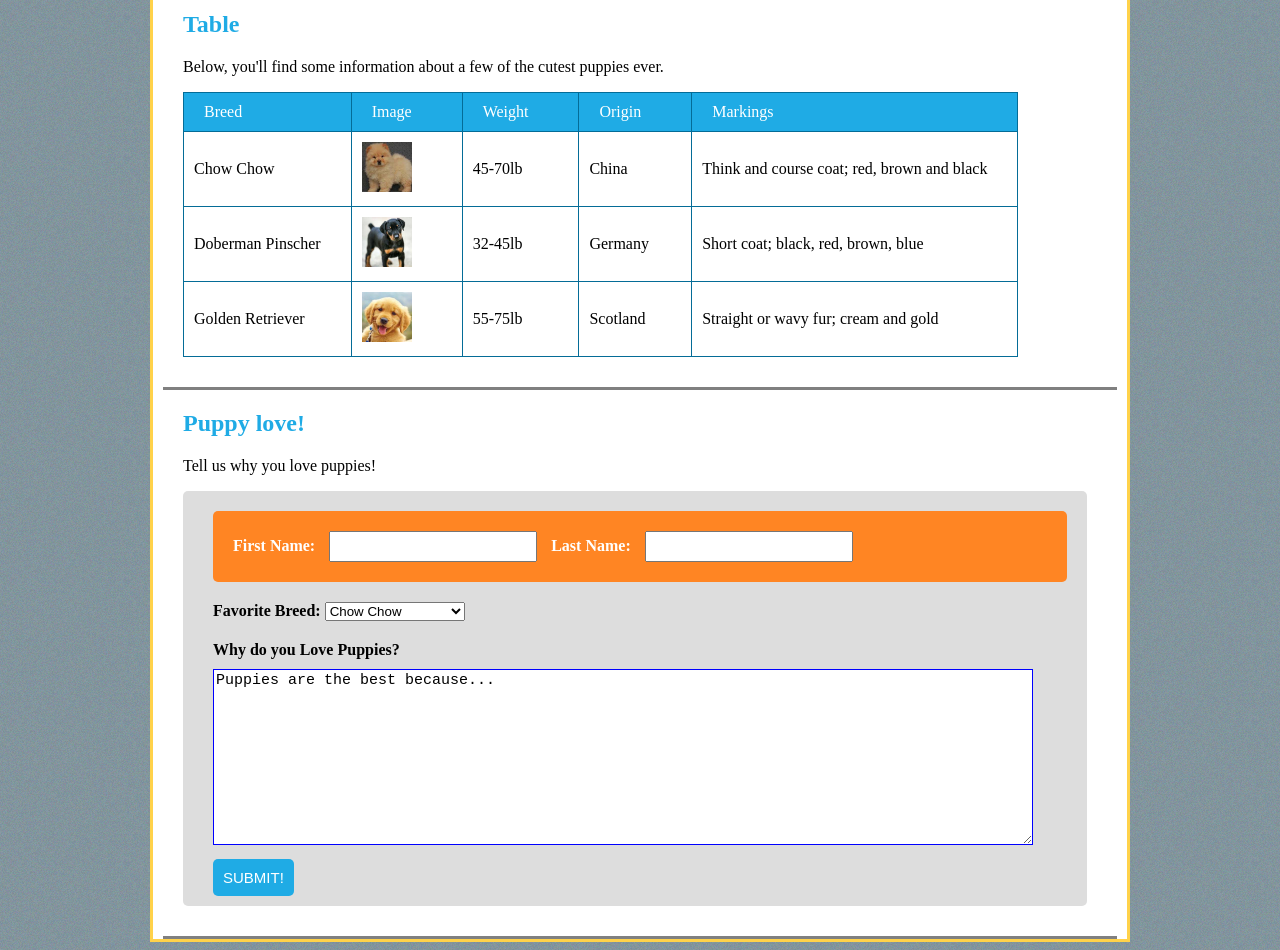
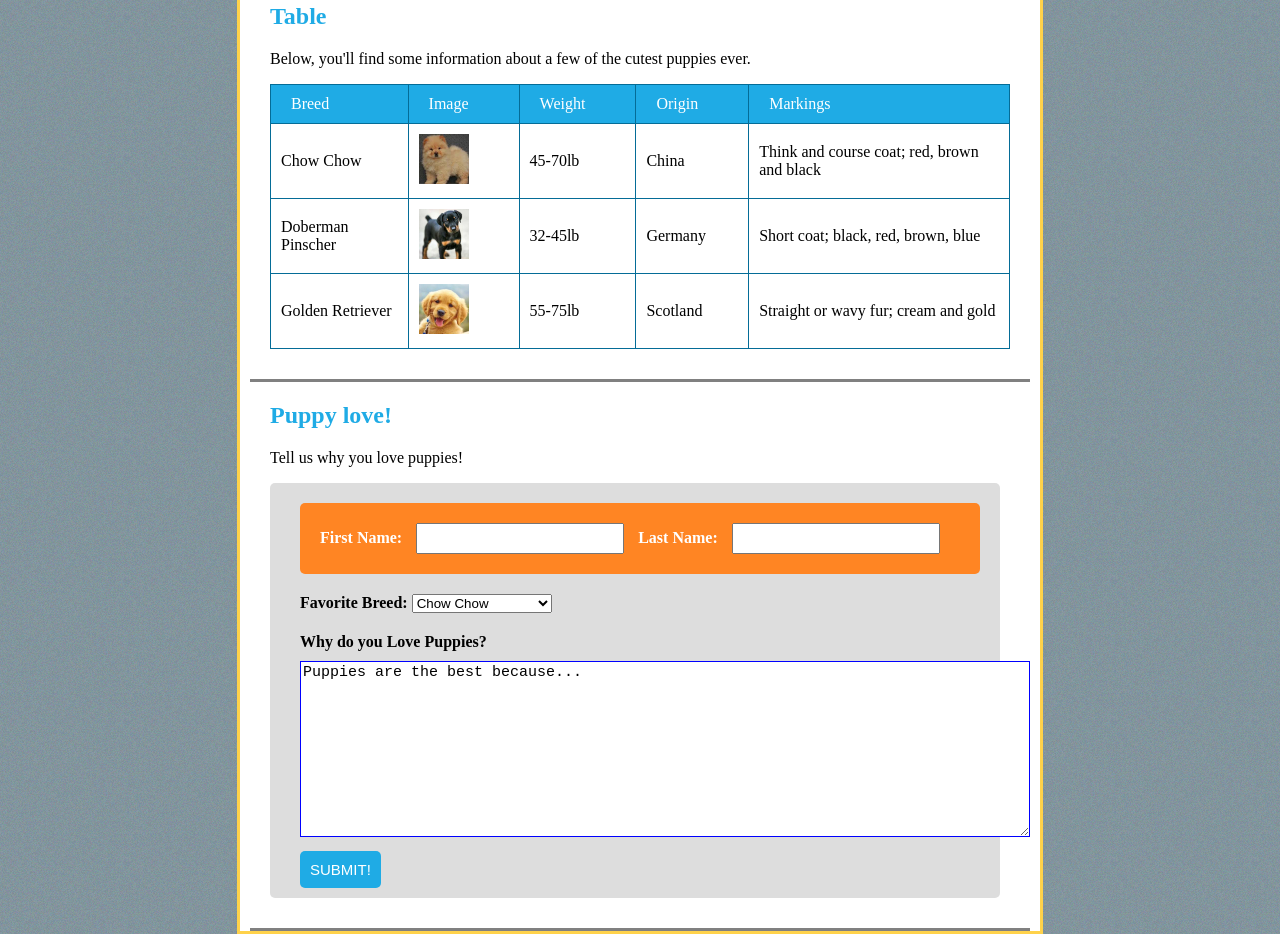
Before and after one commit to jakedub/puppy-love, a plain HTML site: page index.html in a window 1280 px wide. Shown: the part 396-1346 px from the top of the page. Drawn offline with Linux system fonts and the light colour scheme; files whose address does not match are found by name.

Commit message:
fixed margin on body updated padding

```diff
--- a/style.css
+++ b/style.css
@@ -60,8 +60,10 @@ h3{
 /*Body*/
 
 body{
-  margin-left: 150px;
-  margin-right: 150px;
+  /*margin-left: 150px;
+  margin-right: 150px;*/
+  margin: 0 auto;
+  width: 800px;
   border-color: #ffd24a;
   border-style: solid;
   background-image:url("/Users/jacob/Documents/puppy-love/bg.jpg");
@@ -80,6 +82,7 @@ table{
   border: solid 1px #046c97;
   margin-bottom: 30px;
   border-collapse: collapse;
+  margin-right: 20px;
 }
 td {
   border: 1px solid #046c97;
@@ -92,7 +95,7 @@ tbody img{
 
 tbody td{
   padding-left: 10px;
-  padding-right: 30px;
+  padding-right: 10px;
   padding-top: 10px;
   padding-bottom: 10px;
 }
@@ -178,7 +181,7 @@ section div{
 
 
 textarea {
-  padding-right: 350px;
+  padding-right: 260px;
   margin-top: 10px;
   border: 1px solid blue;
   font-size: 15px;
```
